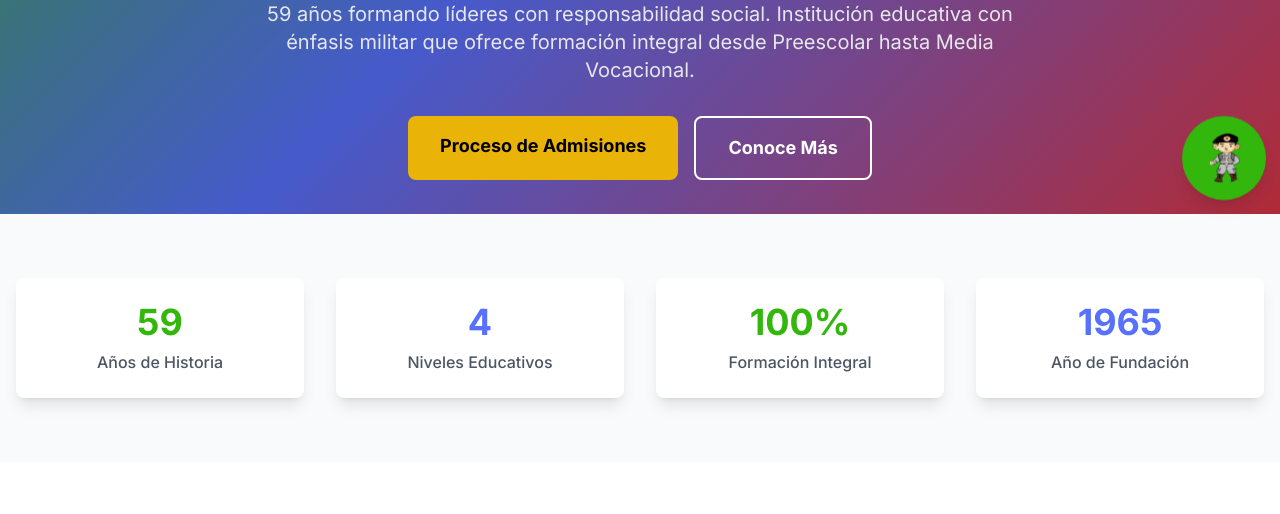
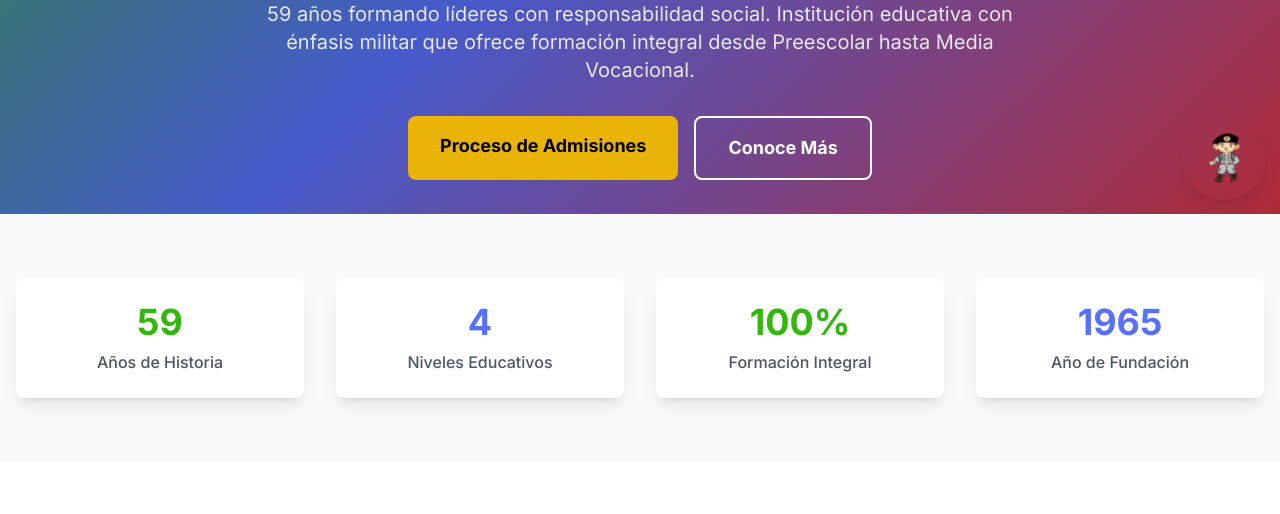
Before and after one commit to AndrewCarvajal97/Colegio_Militar_General_Santander, an Astro site: page / in a window 1280 px wide. Shown: the part 586-1100 px from the top of the page. Built offline with nearby package versions, Linux system fonts and the light colour scheme; Astro itself is replaced by a stand-in of ours.

Commit message:
cambio de fondo chat bot

```diff
--- a/src/components/Chatbot.astro
+++ b/src/components/Chatbot.astro
@@ -7,7 +7,7 @@
   <button
     id="chatbot-toggle"
     class="chatbot-button text-white p-4 rounded-full shadow-lg transition-all duration-300 transform hover:scale-110"
-    style="background-color: rgb(52, 183, 13);"
+    style="background-color: transparent"
   >
     <img
       id="chatbot-icon"
```
